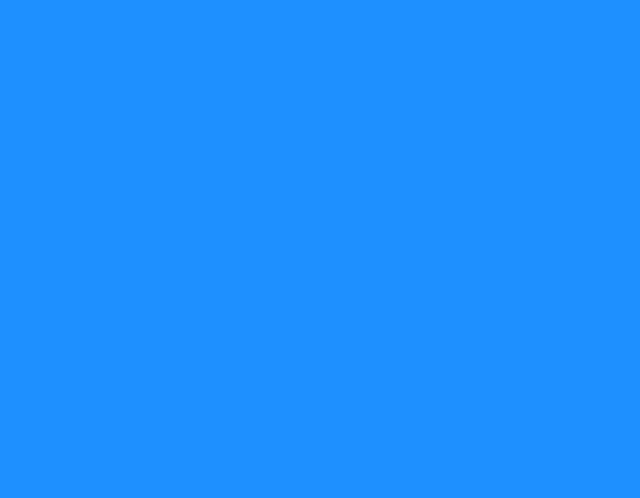
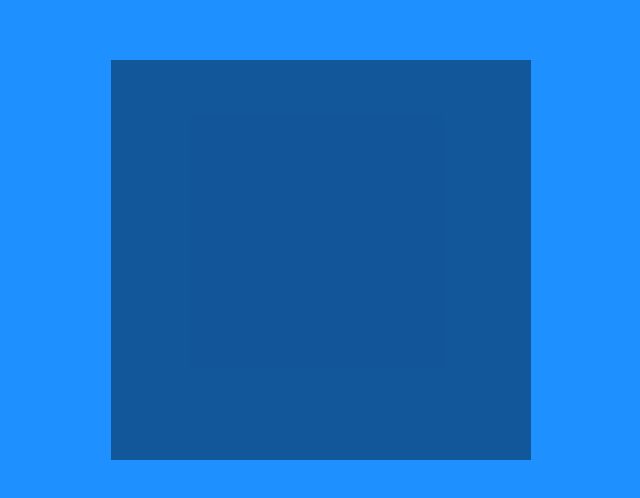
Before and after one commit to MarcinProgramista/notes_frontend, a React (Vite) app: page / in a window 1280 px wide. Shown: the part 140-638 px from the top of the page, without its empty margins (319-959 px from the left). Built offline with nearby package versions, Linux system fonts and the light colour scheme.

Commit message:
Replace div with section element - styled

```diff
--- a/src/components/Login/Login.jsx
+++ b/src/components/Login/Login.jsx
@@ -1,4 +1,16 @@
 import { useRef, useState, useEffect, useContext } from "react";
+import styled from "styled-components";
+
+const SectionWrapper = styled.section`
+  width: 100%;
+  max-width: 420px;
+  min-height: 400px;
+  display: flex;
+  flex-direction: column;
+  justify-content: flex-start;
+  padding: 1rem;
+  background-color: rgba(0, 0, 0, 0.4);
+`;
 
 const Login = () => {
   const userRef = useRef();
@@ -13,7 +25,7 @@ const Login = () => {
     setErrMsg("");
   }, [email, pwd]);
 
-  return <div></div>;
+  return <SectionWrapper></SectionWrapper>;
 };
 
 export default Login;
```
